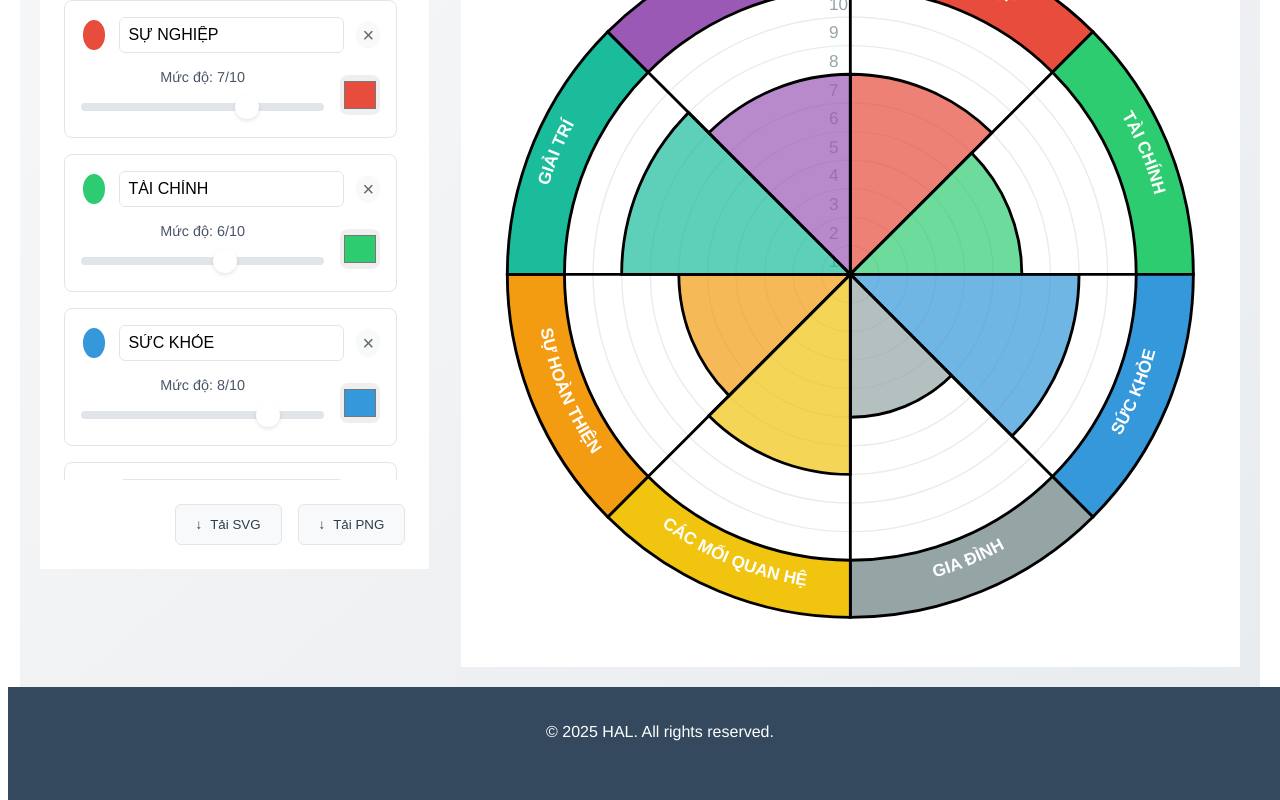
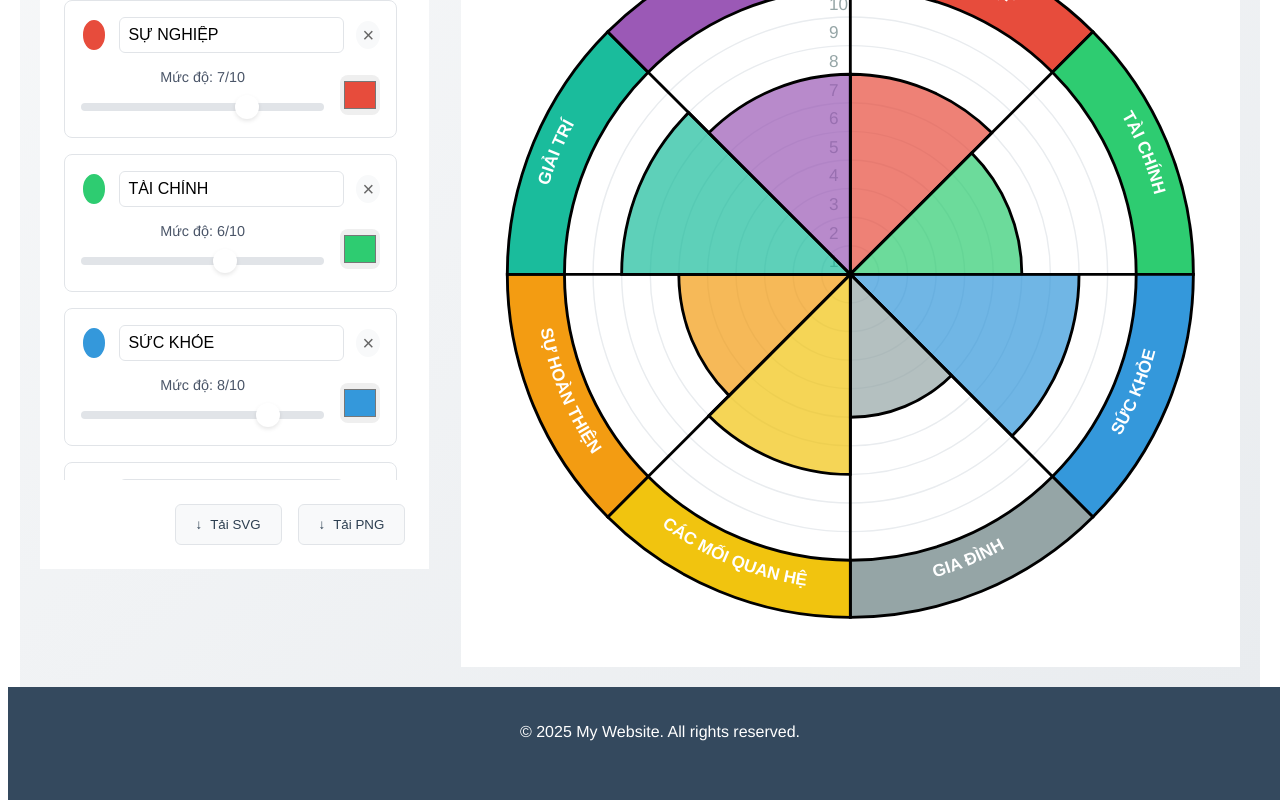
Before and after one commit to longhangoc/vue, a Vue app: page / in a window 1280 px wide. Shown: the part 445-1245 px from the top of the page. Built offline with nearby package versions, Linux system fonts and the light colour scheme.

Commit message:
Update Footer.vue

```diff
--- a/src/components/Footer.vue
+++ b/src/components/Footer.vue
@@ -1,6 +1,6 @@
 <template>
   <footer class="footer">
-    <p>© 2025 HAL. All rights reserved.</p>
+    <p>© 2025 My Website. All rights reserved.</p>
     <div class="social-icons">
       <a href="#"><i class="fab fa-facebook"></i></a>
       <a href="#"><i class="fab fa-twitter"></i></a>
@@ -11,7 +11,7 @@
 
 <script>
 export default {
-  name: 'phandit'
+  name: 'PhanDitFooter'
 }
 </script>
 
@@ -25,14 +25,12 @@ export default {
   bottom: 0;
   width: 100%;
 }
-
 .social-icons a {
   color: white;
   font-size: 20px;
   margin: 0 10px;
   transition: color 0.3s;
 }
-
 .social-icons a:hover {
   color: #42b983;
 }
```
